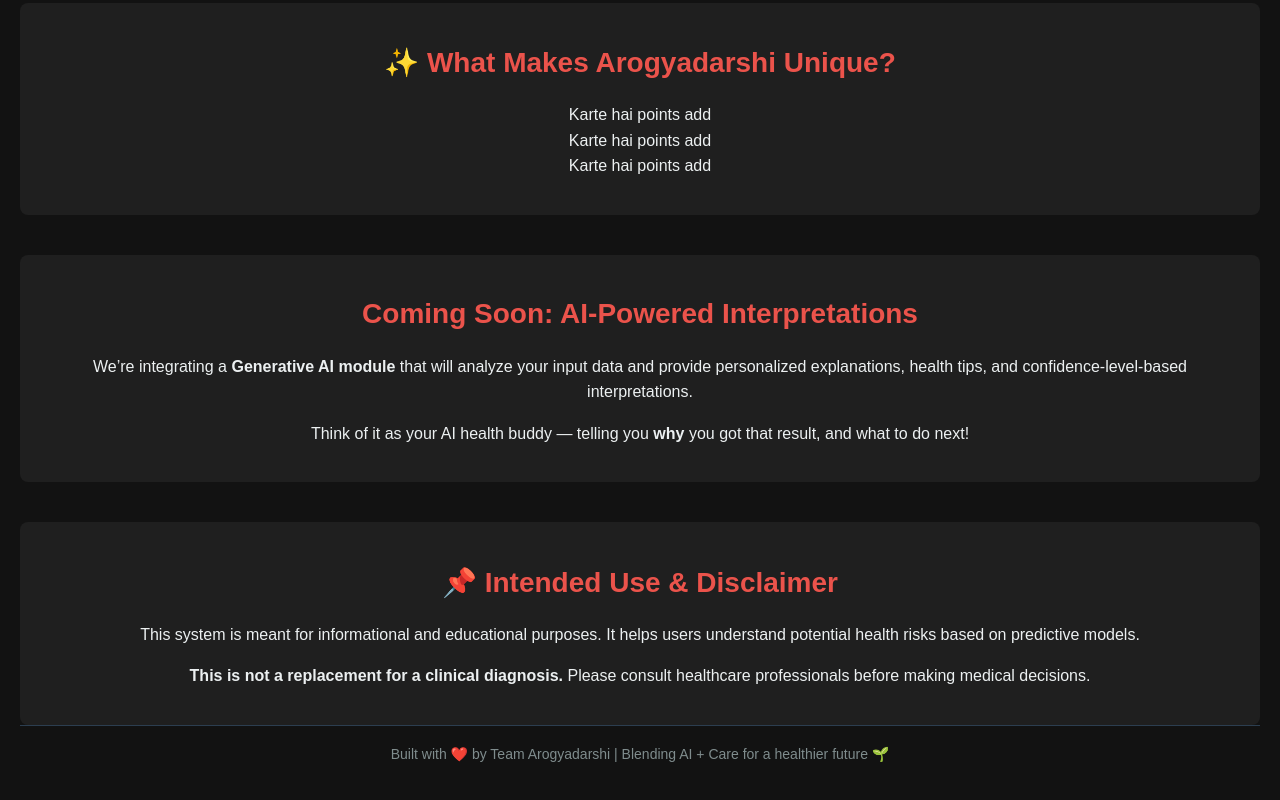
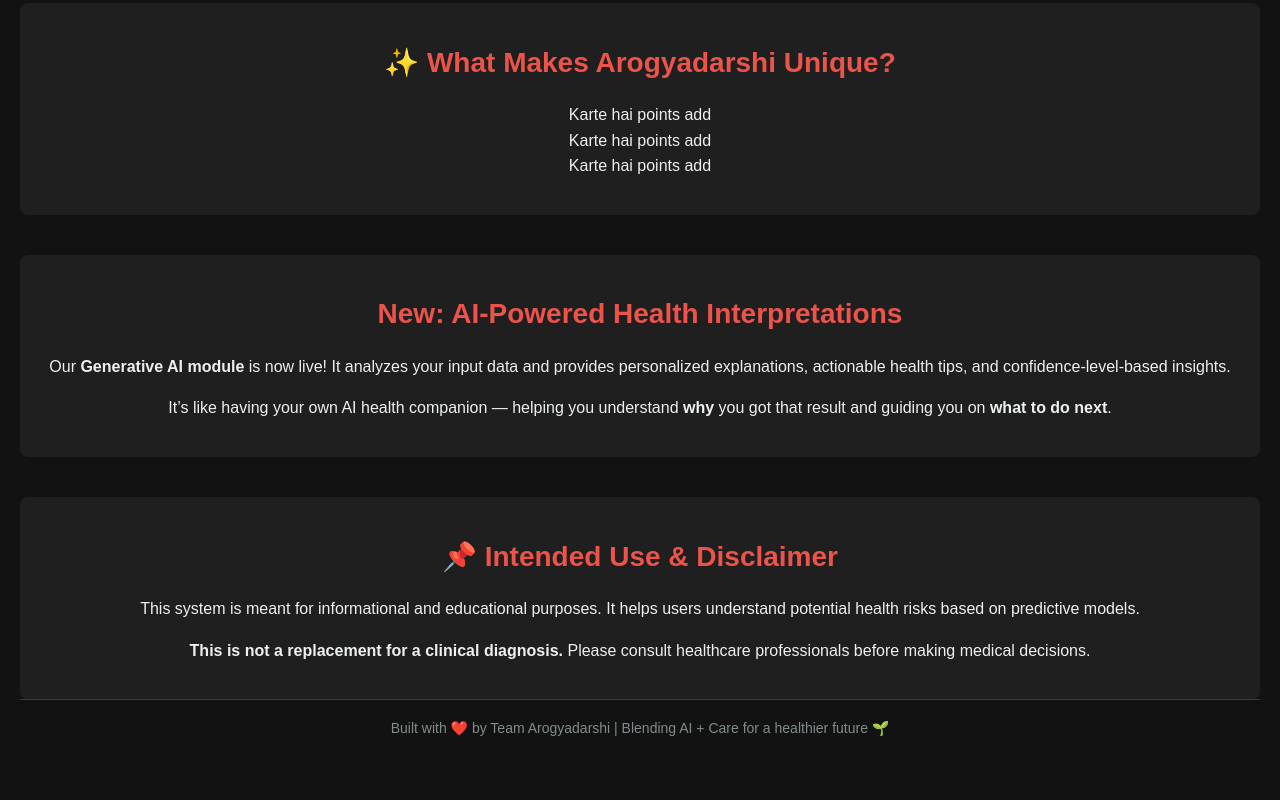
Before and after one commit to Kartik-Ranaut/Arogyadarshi, a React (Create React App) app: page / in a window 1280 px wide. Shown: the part 2001-2801 px from the top of the page. After the commit the page ends 2777 px from the top, so only its background shows below. Built offline with nearby package versions, Linux system fonts and the light colour scheme; no server answers.

Commit message:
AI in home sec

```diff
--- a/src/Components/Home.js
+++ b/src/Components/Home.js
@@ -237,15 +237,16 @@ export default function Home() {
       </div>
 
       <div className="section">
-        <h2>Coming Soon: AI-Powered Interpretations</h2>
+        <h2>New: AI-Powered Health Interpretations</h2>
         <p>
-          We’re integrating a <strong>Generative AI module</strong> that will
-          analyze your input data and provide personalized explanations, health
-          tips, and confidence-level-based interpretations.
+          Our <strong>Generative AI module</strong> is now live! It analyzes
+          your input data and provides personalized explanations, actionable
+          health tips, and confidence-level-based insights.
         </p>
         <p>
-          Think of it as your AI health buddy — telling you <strong>why</strong>{" "}
-          you got that result, and what to do next!
+          It’s like having your own AI health companion — helping you understand{" "}
+          <strong>why</strong> you got that result and guiding you on{" "}
+          <strong>what to do next</strong>.
         </p>
       </div>
 
```
